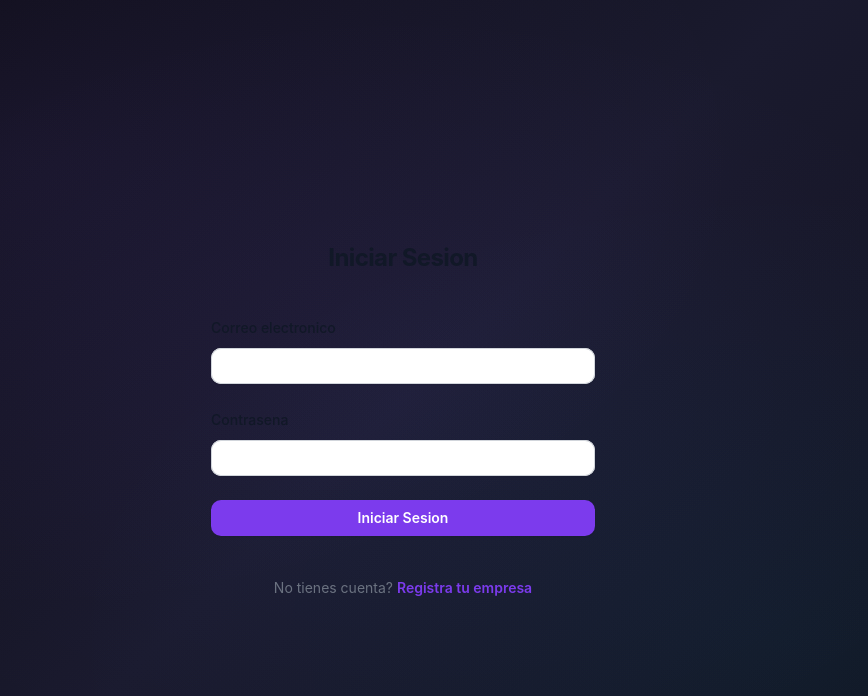
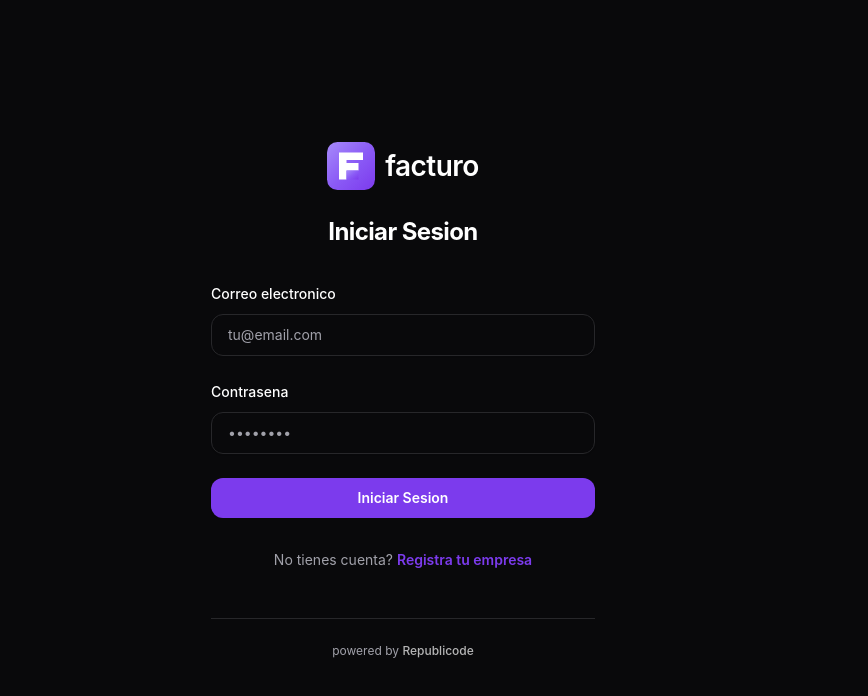
Before and after one commit to jbidegain99-ux/facturador-electronico-sv, a Next.js app in the folder apps/web/: page /login in a window 1280 px wide. Shown: the top 696 px of the page, without its empty margins (237-1105 px from the left). Built offline with nearby package versions, Linux system fonts and the light colour scheme.

Commit message:
feat(ui): add branding to login and fix light mode contrast
- Add Facturo logo to login page
- Add "powered by Republicode" footer
- Improve light mode text contrast for muted-foreground
- Update input styles to use design system colors

https://claude.ai/code/session_01WhakhEaWHY97BL7wu2Nt56

```diff
--- a/apps/web/src/app/(auth)/login/page.tsx
+++ b/apps/web/src/app/(auth)/login/page.tsx
@@ -3,6 +3,7 @@
 import { useState } from 'react';
 import { useRouter } from 'next/navigation';
 import Link from 'next/link';
+import { FacturoLogo } from '@/components/brand';
 
 export default function LoginPage() {
   const router = useRouter();
@@ -44,23 +45,28 @@ export default function LoginPage() {
   };
 
   return (
-    <div className="flex min-h-screen flex-col justify-center px-6 py-12 lg:px-8">
+    <div className="flex min-h-screen flex-col justify-center px-6 py-12 lg:px-8 bg-background">
       <div className="sm:mx-auto sm:w-full sm:max-w-sm">
-        <h2 className="mt-10 text-center text-2xl font-bold leading-9 tracking-tight text-gray-900">
+        {/* Logo */}
+        <div className="flex justify-center mb-6">
+          <FacturoLogo variant="full" size="lg" />
+        </div>
+
+        <h2 className="text-center text-2xl font-bold leading-9 tracking-tight text-foreground">
           Iniciar Sesion
         </h2>
       </div>
 
-      <div className="mt-10 sm:mx-auto sm:w-full sm:max-w-sm">
+      <div className="mt-8 sm:mx-auto sm:w-full sm:max-w-sm">
         <form className="space-y-6" onSubmit={handleSubmit}>
           {error && (
-            <div className="rounded-md bg-red-50 p-4">
-              <p className="text-sm text-red-700">{error}</p>
+            <div className="rounded-md bg-destructive/10 p-4 border border-destructive/20">
+              <p className="text-sm text-destructive">{error}</p>
             </div>
           )}
 
           <div>
-            <label htmlFor="email" className="block text-sm font-medium leading-6 text-gray-900">
+            <label htmlFor="email" className="block text-sm font-medium leading-6 text-foreground">
               Correo electronico
             </label>
             <div className="mt-2">
@@ -72,13 +78,14 @@ export default function LoginPage() {
                 required
                 value={email}
                 onChange={(e) => setEmail(e.target.value)}
-                className="block w-full rounded-md border-0 py-1.5 text-gray-900 shadow-sm ring-1 ring-inset ring-gray-300 placeholder:text-gray-400 focus:ring-2 focus:ring-inset focus:ring-primary sm:text-sm sm:leading-6 px-3"
+                className="block w-full rounded-lg border border-input bg-background py-2.5 px-4 text-foreground shadow-sm placeholder:text-muted-foreground focus:ring-2 focus:ring-primary focus:border-primary sm:text-sm transition-colors"
+                placeholder="tu@email.com"
               />
             </div>
           </div>
 
           <div>
-            <label htmlFor="password" className="block text-sm font-medium leading-6 text-gray-900">
+            <label htmlFor="password" className="block text-sm font-medium leading-6 text-foreground">
               Contrasena
             </label>
             <div className="mt-2">
@@ -90,7 +97,8 @@ export default function LoginPage() {
                 required
                 value={password}
                 onChange={(e) => setPassword(e.target.value)}
-                className="block w-full rounded-md border-0 py-1.5 text-gray-900 shadow-sm ring-1 ring-inset ring-gray-300 placeholder:text-gray-400 focus:ring-2 focus:ring-inset focus:ring-primary sm:text-sm sm:leading-6 px-3"
+                className="block w-full rounded-lg border border-input bg-background py-2.5 px-4 text-foreground shadow-sm placeholder:text-muted-foreground focus:ring-2 focus:ring-primary focus:border-primary sm:text-sm transition-colors"
+                placeholder="••••••••"
               />
             </div>
           </div>
@@ -99,19 +107,26 @@ export default function LoginPage() {
             <button
               type="submit"
               disabled={loading}
-              className="flex w-full justify-center rounded-md bg-primary px-3 py-1.5 text-sm font-semibold leading-6 text-white shadow-sm hover:bg-primary/90 focus-visible:outline focus-visible:outline-2 focus-visible:outline-offset-2 focus-visible:outline-primary disabled:opacity-50"
+              className="flex w-full justify-center rounded-lg bg-primary px-4 py-2.5 text-sm font-semibold text-primary-foreground shadow-sm hover:bg-primary/90 focus-visible:outline focus-visible:outline-2 focus-visible:outline-offset-2 focus-visible:outline-primary disabled:opacity-50 transition-all hover:shadow-[0_4px_20px_rgba(139,92,246,0.4)]"
             >
               {loading ? 'Cargando...' : 'Iniciar Sesion'}
             </button>
           </div>
         </form>
 
-        <p className="mt-10 text-center text-sm text-gray-500">
+        <p className="mt-8 text-center text-sm text-muted-foreground">
           No tienes cuenta?{' '}
-          <Link href="/register" className="font-semibold leading-6 text-primary hover:text-primary/80">
+          <Link href="/register" className="font-semibold text-primary hover:text-primary/80 transition-colors">
             Registra tu empresa
           </Link>
         </p>
+
+        {/* Powered by */}
+        <div className="mt-12 pt-6 border-t border-border">
+          <p className="text-center text-xs text-muted-foreground">
+            powered by <span className="font-medium text-foreground/70">Republicode</span>
+          </p>
+        </div>
       </div>
     </div>
   );
--- a/apps/web/src/app/globals.css
+++ b/apps/web/src/app/globals.css
@@ -45,26 +45,26 @@
     --rc-surface: rgba(255, 255, 255, 0.05);
   }
 
-  /* Light mode override - still using dark theme */
+  /* Light mode override */
   .light {
-    --background: 0 0% 100%;
-    --foreground: 240 10% 4%;
+    --background: 0 0% 98%;
+    --foreground: 222 47% 11%;
     --card: 0 0% 100%;
-    --card-foreground: 240 10% 4%;
+    --card-foreground: 222 47% 11%;
     --popover: 0 0% 100%;
-    --popover-foreground: 240 10% 4%;
+    --popover-foreground: 222 47% 11%;
     --primary: 262 83% 58%;
     --primary-foreground: 0 0% 100%;
-    --secondary: 240 5% 96%;
-    --secondary-foreground: 240 6% 10%;
-    --muted: 240 5% 96%;
-    --muted-foreground: 240 4% 46%;
-    --accent: 240 5% 96%;
-    --accent-foreground: 240 6% 10%;
+    --secondary: 210 40% 96%;
+    --secondary-foreground: 222 47% 11%;
+    --muted: 210 40% 96%;
+    --muted-foreground: 215 16% 40%;
+    --accent: 210 40% 96%;
+    --accent-foreground: 222 47% 11%;
     --destructive: 0 84% 60%;
     --destructive-foreground: 0 0% 100%;
-    --border: 240 6% 90%;
-    --input: 240 6% 90%;
+    --border: 214 32% 85%;
+    --input: 214 32% 85%;
     --ring: 262 83% 58%;
   }
 }
```
